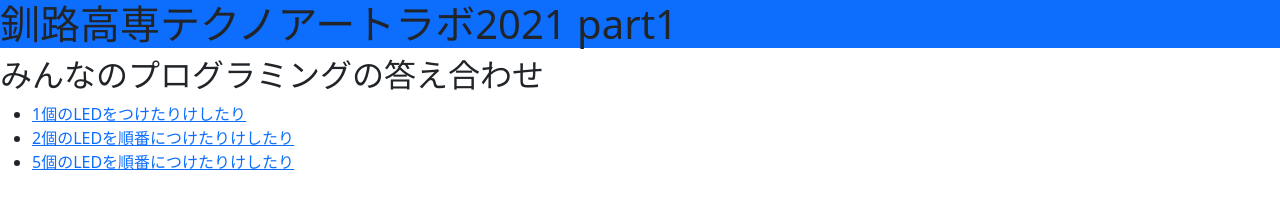
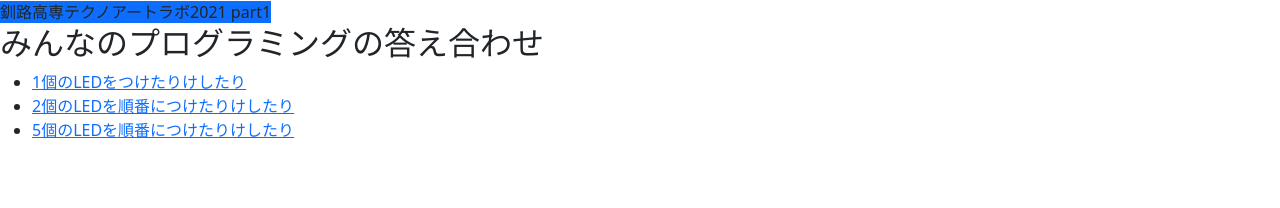
Before and after one commit to futaya/futaya.github.io, a plain HTML site: page technoartlab2021part1/index.html in a window 1280 px wide. Drawn offline with nearby package versions, Linux system fonts and the light colour scheme.

Commit message:
Update index.html

```diff
--- a/technoartlab2021part1/index.html
+++ b/technoartlab2021part1/index.html
@@ -12,7 +12,7 @@
   <title>釧路高専テクノアートラボ2021 part1 みんなのプログラミングの答え合わせ</title>
   </head>
   <body>
-    <h1 class="navibar navibar-dark bg-primary mb-2">釧路高専テクノアートラボ2021 part1</h1>
+    <navi class="navibar navibar-dark bg-primary">釧路高専テクノアートラボ2021 part1</navi>
     <h2> みんなのプログラミングの答え合わせ</h2>
  <ul>
    <li><a href="one_LED_on-off.html">1個のLEDをつけたりけしたり</a>
```
